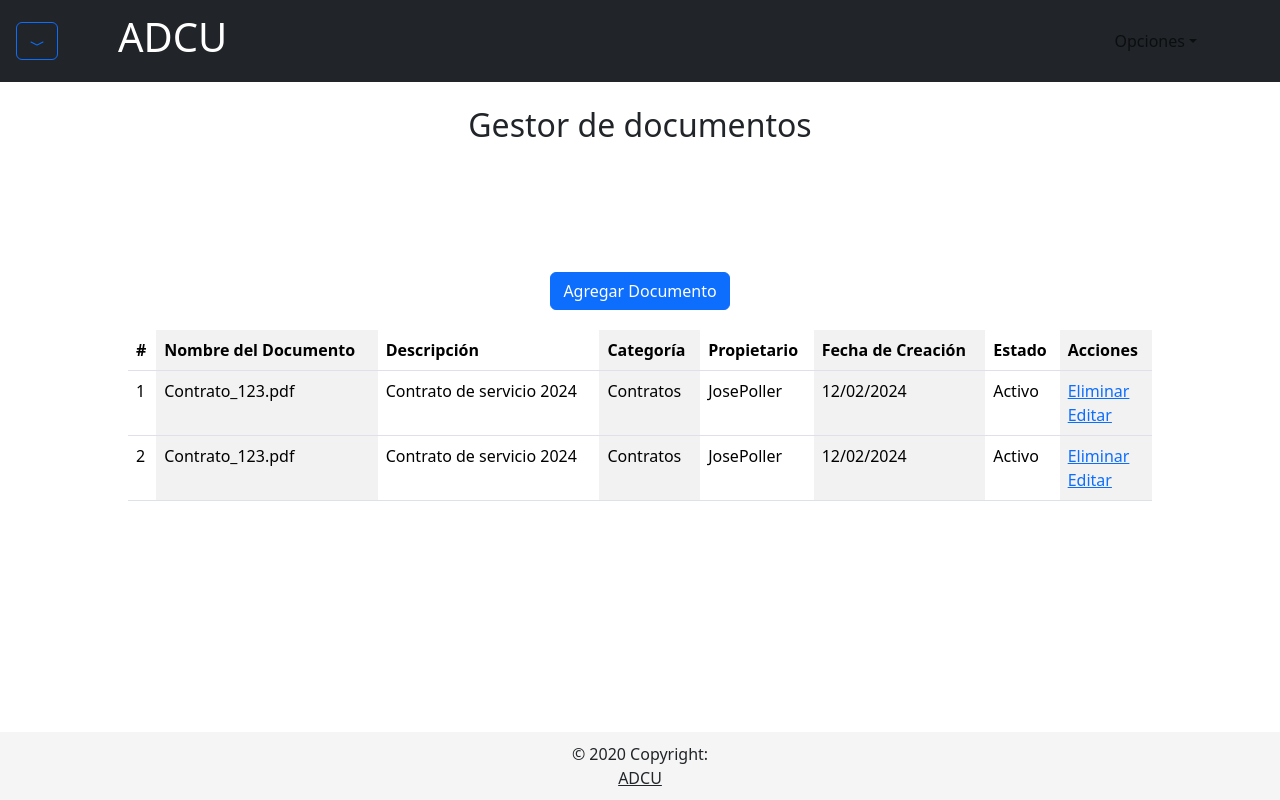
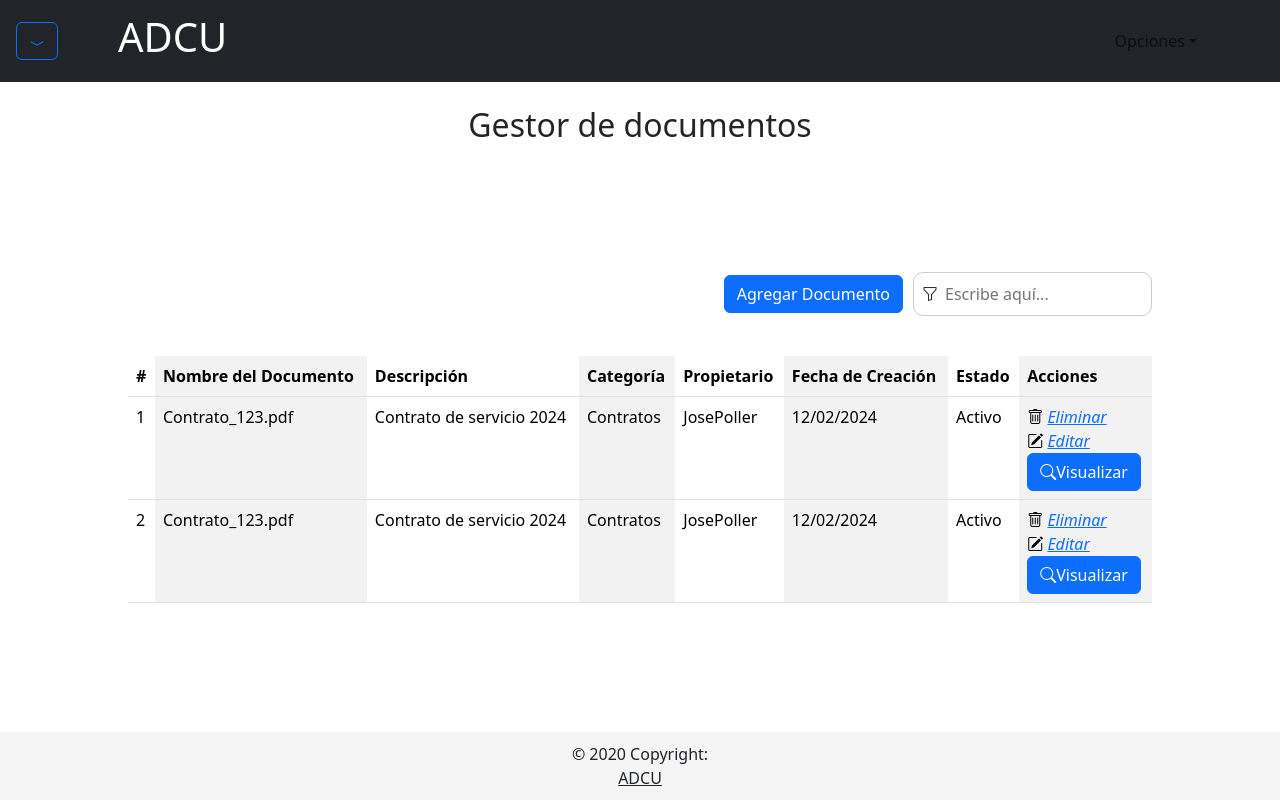
Before and after one commit to Josesitobb/ADCU_WEB_SAPO_HP, a React (Create React App) app: page /GestorDeDocumentos in a window 1280 px wide. Built offline with nearby package versions, Linux system fonts and the light colour scheme.

Commit message:
Modificacion de getion documental

```diff
--- a/src/components/Molda_Admin.jsx
+++ b/src/components/Molda_Admin.jsx
@@ -2,12 +2,19 @@ import { useState } from "react";
 import Button from "react-bootstrap/Button";
 import Form from "react-bootstrap/Form";
 import Modal from "react-bootstrap/Modal";
+import Pdf_Admin from '../components/Pdf_Admin';
 
-export default function Molda_Admin({ NombreBoton, Icono, campos = [] }) {
+
+
+
+
+export default function Molda_Admin({ NombreBoton, Icono, campos = [],pdf }) {
   const [show, setShow] = useState(false);
 
   const handleClose = () => setShow(false);
   const handleShow = () => setShow(true);
+
+
   //   console.log("Campos recibidos en Molda_Admin:", campos);
   return (
     <>
@@ -20,7 +27,7 @@ export default function Molda_Admin({ NombreBoton, Icono, campos = [] }) {
         {NombreBoton}
       </Button>
 
-      <Modal show={show} onHide={handleClose}>
+      <Modal show={show} onHide={handleClose}  size={pdf && "xl"} >
         <Modal.Header closeButton>
           <Modal.Title> {NombreBoton}</Modal.Title>
         </Modal.Header>
@@ -36,6 +43,9 @@ export default function Molda_Admin({ NombreBoton, Icono, campos = [] }) {
               </Form.Group>
             ))}
           </Form>
+
+
+          {pdf && <Pdf_Admin Link=  "/assets/Administración_de_cuentas_de_cobro.pdf" />}
         </Modal.Body>
         <Modal.Footer>
           <Button variant="secondary" onClick={handleClose}>
--- a/src/pages/View_Admin/GestordeDocumentos.jsx
+++ b/src/pages/View_Admin/GestordeDocumentos.jsx
@@ -3,6 +3,7 @@ import Navbar_Admin from "../../components/Navbar_Admin";
 import Footer from "../../components/Footer";
 import Table from "react-bootstrap/Table";
 import Molda_Admin from "../../components/Molda_Admin";
+import "bootstrap-icons/font/bootstrap-icons.css";
 
 const documentos = [
   {
@@ -64,6 +65,12 @@ const CamposInputsDocumentos = [
   },
 ];
 
+// CAMPOS DE FILTRO
+
+
+
+
+
 export default function GestordeDocumentos() {
   return (
     <div>
@@ -71,10 +78,25 @@ export default function GestordeDocumentos() {
       <h2 className="text-center my-4">Gestor de documentos</h2>
 
       <div style={containerStyle}>
-        <Molda_Admin
-          NombreBoton="Agregar Documento"
-          campos={CamposInputsDocumentos}
-        />
+
+
+<div style={filterContainerStyle}>
+  <Molda_Admin
+    NombreBoton="Agregar Documento"
+    campos={CamposInputsDocumentos}
+  />
+  <div style={searchContainerStyle}>
+    <i className="bi bi-funnel"></i>
+    <input
+      style={searchInputStyle}
+      type="text"
+      placeholder="Escribe aquí..."
+    />
+  </div>
+</div>
+
+
+
         <Table striped="columns" style={tableStyle}>
           <thead>
             <tr>
@@ -99,9 +121,21 @@ export default function GestordeDocumentos() {
                 <td>{doc.DocumentoFecha}</td>
                 <td>{doc.DocumentoEstado}</td>
                 <td>
-                  <a href="">Eliminar</a>
+
+
+                  <i class="bi bi-trash"> <a href="">Eliminar</a></i>
+
                   <br />
-                  <a href="">Editar</a>
+                  <i class="bi bi-pencil-square">  <a href="">Editar</a></i>
+
+                  <br />
+
+                  <Molda_Admin
+                    NombreBoton="Visualizar"
+                    pdf
+                    Icono={  <i class="bi bi-search"></i>}
+                  />
+
                 </td>
               </tr>
             ))}
@@ -127,3 +161,26 @@ const containerStyle = {
   margin: "auto",
   marginTop: "10%",
 };
+const filterContainerStyle = {
+  display: "flex",
+  justifyContent: "flex-end", // Alinea los elementos a la derecha
+  alignItems: "center",
+  width: "100%",
+  gap: "10px", // Espaciado entre el botón y el input
+  marginBottom: "20px", // Espaciado inferior antes de la tabla
+};
+
+const searchContainerStyle = {
+  display: "flex",
+  alignItems: "center",
+  gap: "5px",
+  border: "1px solid #ccc",
+  borderRadius: "10px",
+  padding: "8px",
+};
+
+const searchInputStyle = {
+  border: "none",
+  outline: "none",
+  width: "200px",
+};
--- a/src/pages/View_Admin/usuarios.jsx
+++ b/src/pages/View_Admin/usuarios.jsx
@@ -17,6 +17,7 @@ const UsuariosN = [
     Correo: "PedroSanchez@gmail.com",
     Rol: "Administrador",
   },
+
 ];
 
 // Campos del modal
@@ -113,6 +114,7 @@ export default function Usuarios() {
                   <a href="">Eliminar</a>
                   <br />
                   <a href="">Editar</a>
+
                 </td>
               </tr>
             ))}
```
